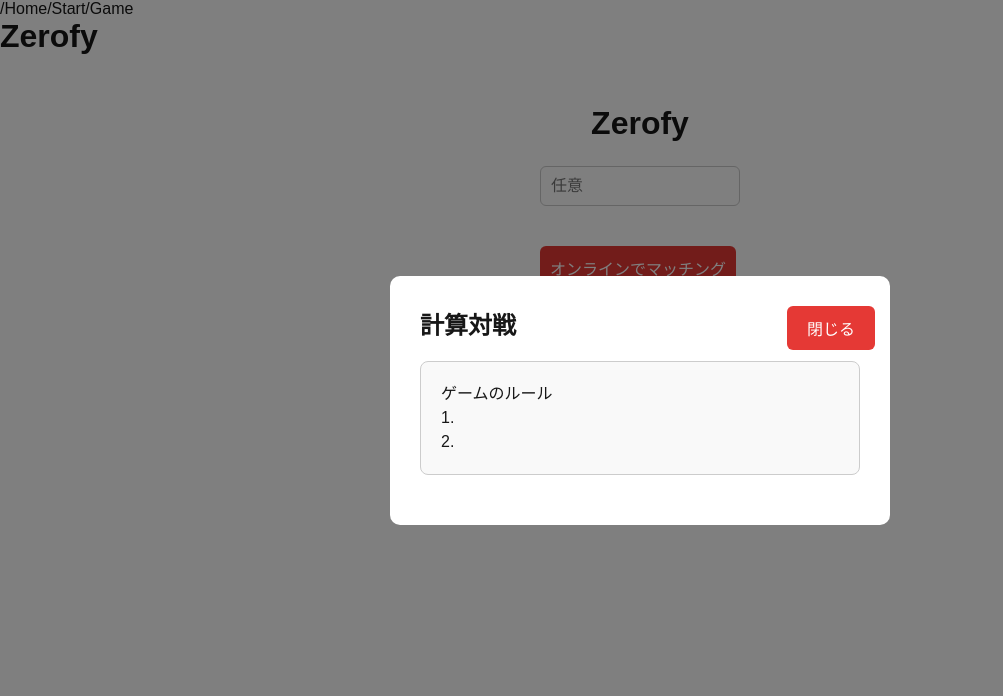
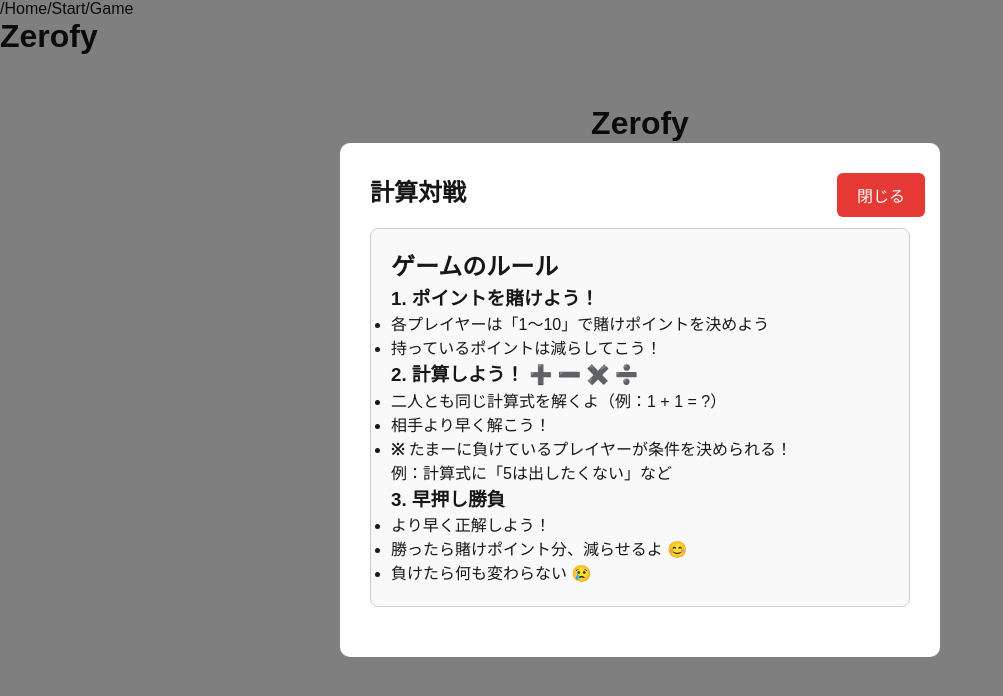
Before and after one commit to mitsui6969/Zerofy, a Next.js app in the folder frontend/: page / in a window 1280 px wide. Both pictures are taken after a click on the button "ルール説明". Shown: the top 696 px of the page, without its empty margins (0-1003 px from the left). Built offline with nearby package versions, Linux system fonts and the light colour scheme; no server answers.

Commit message:
説明文の書き込み

```diff
--- a/frontend/src/app/page.js
+++ b/frontend/src/app/page.js
@@ -63,15 +63,40 @@ export default function Home() {
 
       <h2>計算対戦</h2>
 
-      <div className = 'sub_box'>
-      <p>
-        ゲームのルール
+      <div className="sub_box">
+  <h2>ゲームのルール</h2>
+
+  <div className="rule-section">
+    <h3>1. ポイントを賭けよう！</h3>
+    <ul>
+      <li>各プレイヤーは「1〜10」で賭けポイントを決めよう</li>
+      <li>持っているポイントは減らしてこう！</li>
+    </ul>
+  </div>
+
+  <div className="rule-section">
+    <h3>2. 計算しよう！ ➕ ➖ ✖️ ➗</h3>
+    <ul>
+      <li>二人とも同じ計算式を解くよ（例：1 + 1 = ?）</li>
+      <li>相手より早く解こう！</li>
+      <li>
+        <strong>※</strong> たまーに負けているプレイヤーが条件を決められる！
         <br />
-        1.
-        <br />
-        2.
-      </p>
-    </div>
+        例：計算式に「5は出したくない」など
+      </li>
+    </ul>
+  </div>
+
+  <div className="rule-section">
+    <h3>3. 早押し勝負</h3>
+    <ul>
+      <li>より早く正解しよう！</li>
+      <li>勝ったら賭けポイント分、減らせるよ 😊</li>
+      <li>負けたら何も変わらない 😢</li>
+    </ul>
+  </div>
+</div>
+
 
       <button className='close-button' onClick={()=> setShowModal(false)}>
         閉じる
--- a/frontend/src/app/style/home.css
+++ b/frontend/src/app/style/home.css
@@ -56,7 +56,7 @@
     background: white;
     padding: 30px;
     border-radius: 10px;
-    max-width: 500px;
+    max-width: 600px;
     width: 90%;
     position: relative;
 }
--- /dev/null
+++ b/frontend/src/app/style/sub_box.css
@@ -0,0 +1,37 @@
+.sub_box {
+    font-family: 'M PLUS Rounded 1c', 'Noto Sans JP', sans-serif;
+    background-color: #fffefa;
+    padding: 20px 25px;
+    border-radius: 10px;
+    line-height: 1.8;
+    color: #333;
+    font-size: 16px;
+    max-width: 600px;
+    margin: 0 auto;
+}
+
+.sub_box h2 {
+    font-size: 22px;
+    margin-bottom: 15px;
+    color: #2e7d32;
+    text-align: center;
+}
+
+.rule-section + .rule-section {
+    margin-top: 20px;
+}
+
+.rule-section h3 {
+    font-size: 18px;
+    font-weight: bold;
+    color: #d32f2f;
+    margin-bottom: 8px;
+}
+
+.rule-section ul {
+    padding-left: 20px;
+}
+
+.rule-section li {
+    margin-bottom: 6px;
+}
```
